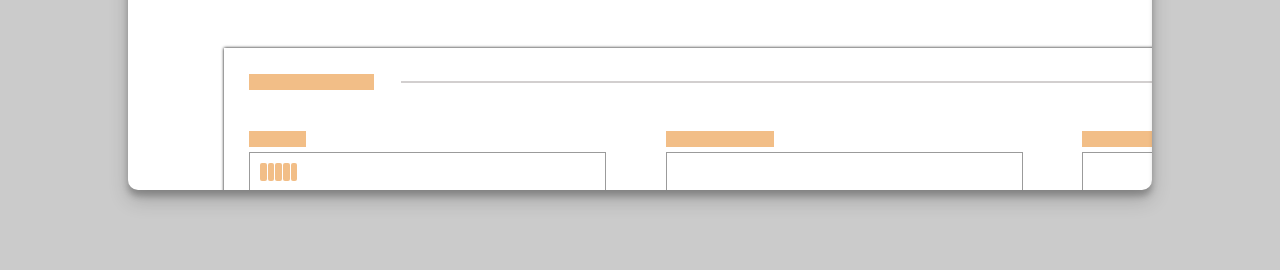
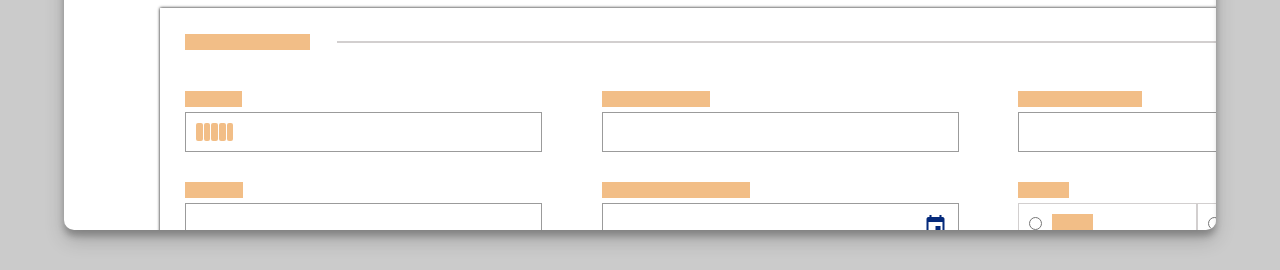
Before and after one commit to OlehLukashchuk/explorer, a website: page index.html in a window 1280 px wide. Shown: the part 530-800 px from the top of the page. Drawn offline with Linux system fonts and the light colour scheme.

Commit message:
test commit#2

```diff
--- a/scss/main/browser.scss
+++ b/scss/main/browser.scss
@@ -57,8 +57,8 @@
             justify-content: flex-start;
             overflow: hidden;
 
-            width: 80%;
-            height: 80%;
+            width: 90%;
+            height: 90%;
             border-radius: 10px;
             /*border: 1px solid rgba( 0, 0, 0, 0.24 );*/
             box-shadow: 0 10px 20px rgba(0,0,0,0.19), 0 6px 6px rgba(0,0,0,0.23);
```
Also changed, not shown: css/main/browser.css, css/style.css.
